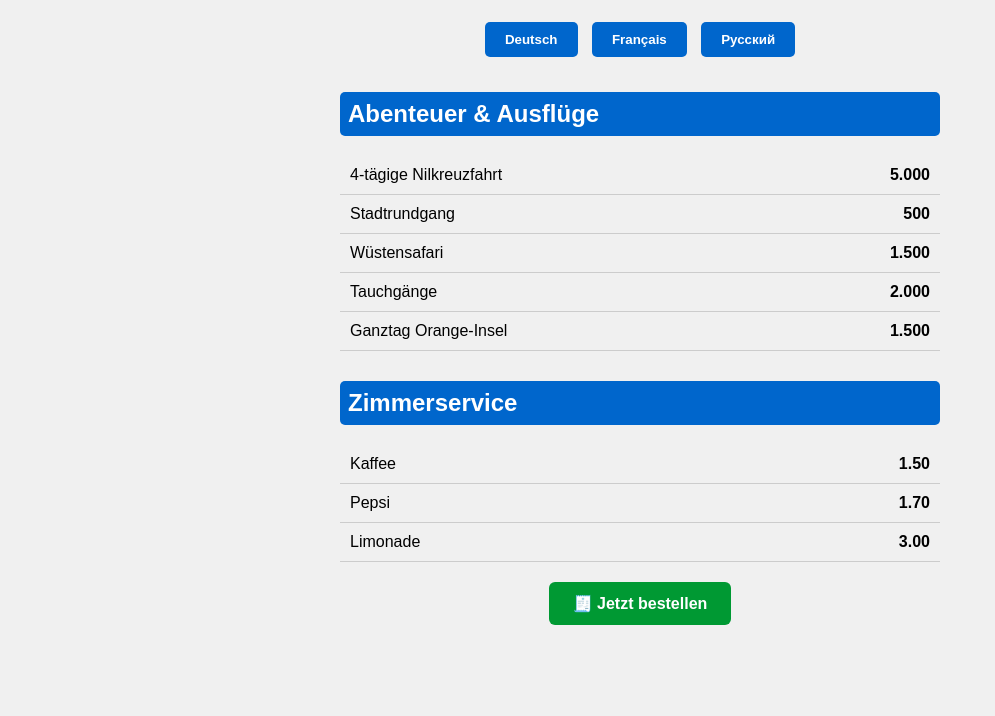
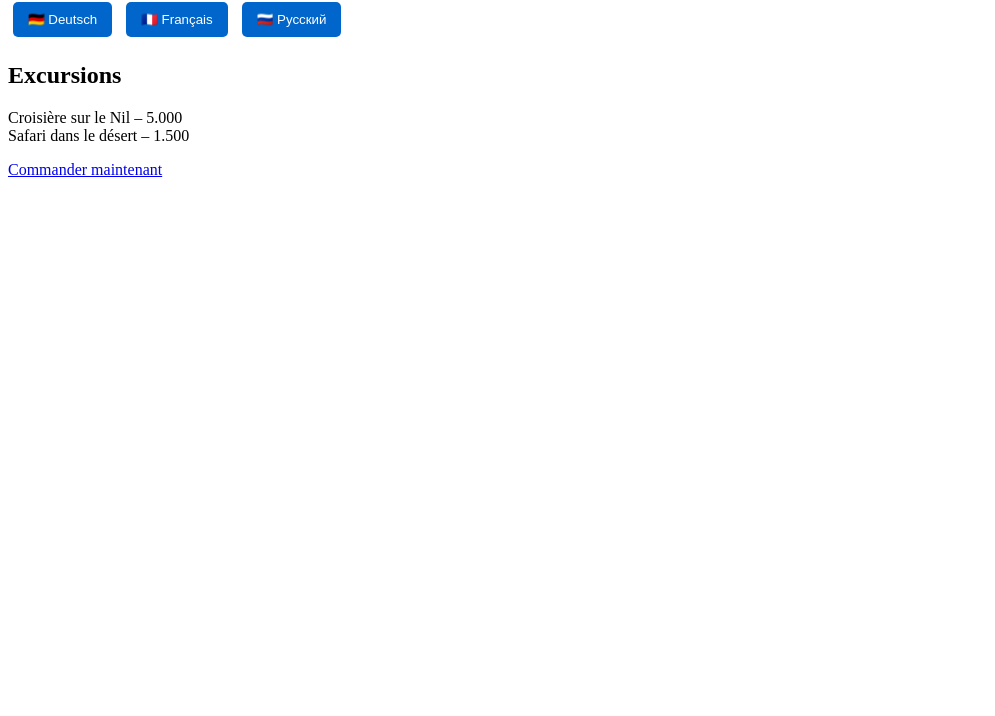
Before and after one commit to memoazi/Auto-trans, a plain HTML site: page index.html in a window 1280 px wide. Shown: the part 84-800 px from the top of the page, without its empty margins (0-995 px from the left). Drawn offline with Linux system fonts and the light colour scheme.

Commit message:
Update index.html

```diff
--- a/index.html
+++ b/index.html
@@ -1,148 +1,55 @@
 <!DOCTYPE html>
 <html lang="en">
 <head>
-  <meta charset="UTF-8" />
-  <meta name="viewport" content="width=device-width, initial-scale=1.0" />
+  <meta charset="UTF-8">
   <title>Serry Beach Resort Menu</title>
   <style>
-    body {
-      font-family: sans-serif;
-      background: #f0f0f0;
-      margin: 0;
-      padding: 20px;
-      text-align: center;
+    .lang-btn {
+      padding: 10px 15px;
+      margin: 5px;
+      border: none;
+      background-color: #0066cc;
+      color: white;
+      cursor: pointer;
+      border-radius: 5px;
     }
-
-    .lang-buttons {
-      margin-bottom: 20px;
+    .lang-btn:hover {
+      background-color: #004c99;
     }
-
-    button {
-      margin: 5px;
-      padding: 10px 20px;
-      font-weight: bold;
-      border: none;
-      background: #0066cc;
-      color: white;
-      border-radius: 5px;
-      cursor: pointer;
-    }
-
-    .menu {
-      display: none;
-      max-width: 600px;
-      margin: 0 auto;
-      text-align: left;
-    }
-
-    h2 {
-      background: #0066cc;
-      color: white;
-      padding: 8px;
-      border-radius: 5px;
-      margin-top: 30px;
-    }
-
-    ul {
-      list-style: none;
-      padding: 0;
-    }
-
-    li {
-      padding: 10px;
-      border-bottom: 1px solid #ccc;
-    }
-
-    .price {
-      float: right;
-      font-weight: bold;
-    }
-
-    .order-btn {
-      display: block;
-      margin: 20px auto;
-      padding: 12px 24px;
-      background: #009933;
-      color: white;
-      font-weight: bold;
-      text-decoration: none;
-      border-radius: 6px;
-      width: fit-content;
-    }
+    .menu-section { display: none; }
   </style>
 </head>
 <body>
   <h1>🌍 Serry Beach Resort Menu</h1>
+  <button class="lang-btn" onclick="showMenu('menu-de')">🇩🇪 Deutsch</button>
+  <button class="lang-btn" onclick="showMenu('menu-fr')">🇫🇷 Français</button>
+  <button class="lang-btn" onclick="showMenu('menu-ru')">🇷🇺 Русский</button>
 
-  <div class="lang-buttons">
-    <button onclick="showMenu('de')">Deutsch</button>
-    <button onclick="showMenu('fr')">Français</button>
-    <button onclick="showMenu('ru')">Русский</button>
+  <div id="menu-de" class="menu-section">
+    <h2>Ausflüge</h2>
+    <p>Nilkreuzfahrt – 5.000<br>Wüsten-Safari – 1.500</p>
+    <p><a href="https://www.foodbooking.com/ordering/restaurant/menu?restaurant_uid=25220e81-58a3-4cf3-8684-bee280466c19&lang=de" target="_blank">Jetzt bestellen</a></p>
   </div>
 
-  <!-- German Menu -->
-  <div id="menu-de" class="menu">
-    <h2>Abenteuer & Ausflüge</h2>
-    <ul>
-      <li>4-tägige Nilkreuzfahrt <span class="price">5.000</span></li>
-      <li>Stadtrundgang <span class="price">500</span></li>
-      <li>Wüstensafari <span class="price">1.500</span></li>
-      <li>Tauchgänge <span class="price">2.000</span></li>
-      <li>Ganztag Orange-Insel <span class="price">1.500</span></li>
-    </ul>
-    <h2>Zimmerservice</h2>
-    <ul>
-      <li>Kaffee <span class="price">1.50</span></li>
-      <li>Pepsi <span class="price">1.70</span></li>
-      <li>Limonade <span class="price">3.00</span></li>
-    </ul>
-    <a class="order-btn" href="https://www.foodbooking.com/ordering/restaurant/menu?restaurant_uid=25220e81-58a3-4cf3-8684-bee280466c19&dine_in=true" target="_blank">🧾 Jetzt bestellen</a>
+  <div id="menu-fr" class="menu-section">
+    <h2>Excursions</h2>
+    <p>Croisière sur le Nil – 5.000<br>Safari dans le désert – 1.500</p>
+    <p><a href="https://www.foodbooking.com/ordering/restaurant/menu?restaurant_uid=25220e81-58a3-4cf3-8684-bee280466c19&lang=fr" target="_blank">Commander maintenant</a></p>
   </div>
 
-  <!-- French Menu -->
-  <div id="menu-fr" class="menu">
-    <h2>Excursions & Aventures</h2>
-    <ul>
-      <li>Croisière sur le Nil (4 jours) <span class="price">5.000</span></li>
-      <li>Visite privée à pied <span class="price">500</span></li>
-      <li>Safari dans le désert <span class="price">1.500</span></li>
-      <li>Sorties plongée <span class="price">2.000</span></li>
-      <li>Journée île Orange <span class="price">1.500</span></li>
-    </ul>
-    <h2>Service en chambre</h2>
-    <ul>
-      <li>Café <span class="price">1.50</span></li>
-      <li>Pepsi <span class="price">1.70</span></li>
-      <li>Limonade <span class="price">3.00</span></li>
-    </ul>
-    <a class="order-btn" href="https://www.foodbooking.com/ordering/restaurant/menu?restaurant_uid=25220e81-58a3-4cf3-8684-bee280466c19&dine_in=true" target="_blank">🧾 Commander maintenant</a>
-  </div>
-
-  <!-- Russian Menu -->
-  <div id="menu-ru" class="menu" style="direction: rtl; text-align: right;">
-    <h2>Приключения и Экскурсии</h2>
-    <ul>
-      <li>Круиз по Нилу (4 дня) <span class="price">5.000</span></li>
-      <li>Пешеходная экскурсия <span class="price">500</span></li>
-      <li>Сафари по пустыне <span class="price">1.500</span></li>
-      <li>Дайвинг-туры <span class="price">2.000</span></li>
-      <li>Целый день на острове Оранж <span class="price">1.500</span></li>
-    </ul>
-    <h2>Обслуживание номеров</h2>
-    <ul>
-      <li>Кофе <span class="price">1.50</span></li>
-      <li>Пепси <span class="price">1.70</span></li>
-      <li>Лимонад <span class="price">3.00</span></li>
-    </ul>
-    <a class="order-btn" href="https://www.foodbooking.com/ordering/restaurant/menu?restaurant_uid=25220e81-58a3-4cf3-8684-bee280466c19&dine_in=true" target="_blank">🧾 Заказать сейчас</a>
+  <div id="menu-ru" class="menu-section">
+    <h2>Экскурсии</h2>
+    <p>Круиз по Нилу – 5.000<br>Сафари по пустыне – 1.500</p>
+    <p><a href="https://www.foodbooking.com/ordering/restaurant/menu?restaurant_uid=25220e81-58a3-4cf3-8684-bee280466c19&lang=ru" target="_blank">Заказать сейчас</a></p>
   </div>
 
   <script>
-    function showMenu(lang) {
-      document.querySelectorAll('.menu').forEach(menu => menu.style.display = 'none');
-      document.getElementById('menu-' + lang).style.display = 'block';
+    function showMenu(id) {
+      document.querySelectorAll('.menu-section').forEach(div => div.style.display = 'none');
+      document.getElementById(id).style.display = 'block';
     }
-    showMenu('de'); // default view
+    // Optionally auto-show French on load
+    showMenu('menu-fr');
   </script>
 </body>
 </html>
```
